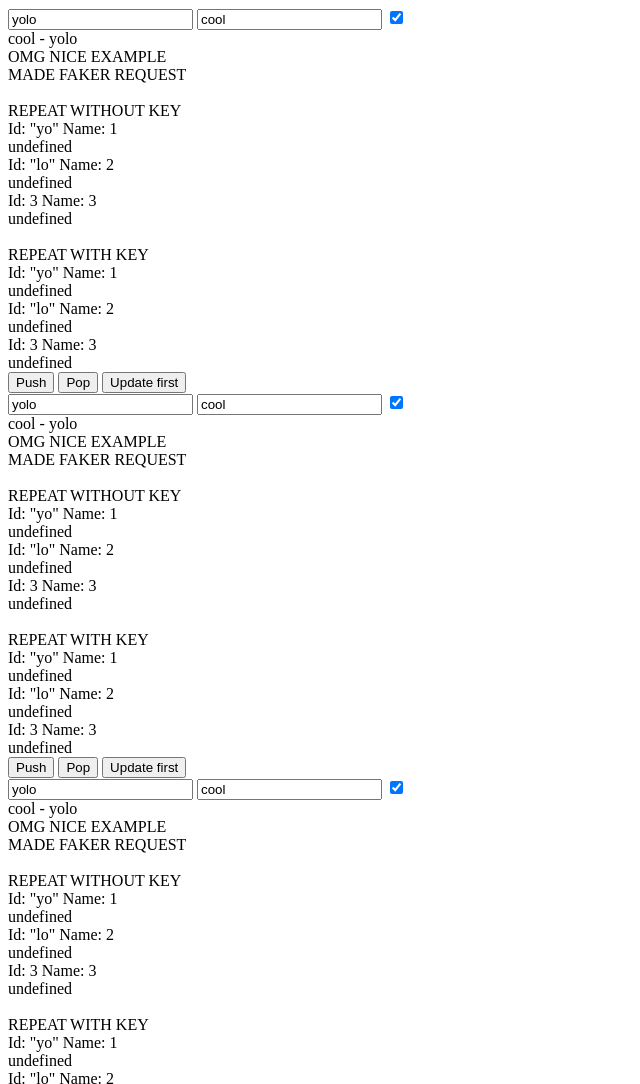
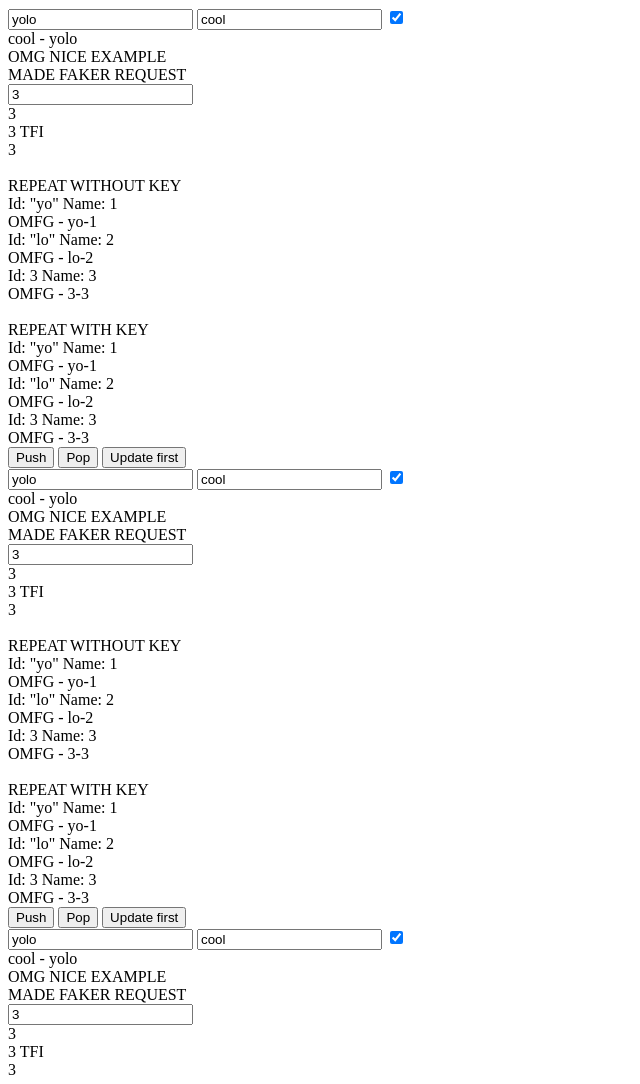
Before and after one commit to stolenng/mobx-ui, a website built with webpack: page index.html in a window 1280 px wide. Shown: the top 1084 px of the page, without its empty margins (0-640 px from the left). Built offline with nearby package versions, Linux system fonts and the light colour scheme; files whose address does not match are found by name.

Commit message:
support dotted access variables and functions in both bindings

```diff
--- a/common/common.js
+++ b/common/common.js
@@ -86,7 +86,7 @@ export const bindingRegex = new RegExp('{(.*?)}');
 export const functionParamsRegex = new RegExp('\\((.*?)\\)');
 export const libraryPrefix = `mob`;
 
-export const getLibraryEventName = (eventName) => `${libraryPrefix}-${eventName}`;
+export const getLibraryEventName = (eventName) => `${libraryPrefix}-on-${eventName}`;
 
 export const Attributes = {
     Template: `${libraryPrefix}-template`,
--- a/common/helpers.js
+++ b/common/helpers.js
@@ -1,4 +1,4 @@
-import {bindingRegex, functionParamsRegex} from "./common";
+import {bindingRegex, functionParamsRegex, libraryPrefix} from "./common";
 
 export const extractVariableFromDottedString = (varName, items) => {
     const split = varName.split('.');
@@ -18,7 +18,7 @@ export const checkIfParamsInStringFunctionString = (functionString, contextValue
         functionString,
         functionParamsRegex,
         (results) => results.length ? results[0].split(',') : []
-    );
+    ).filter(Boolean);
 
     const hasParams = variablesList.length > 0;
     const params = [];
@@ -37,12 +37,27 @@ export const checkIfParamsInStringFunctionString = (functionString, contextValue
 export const getFunctionNameFromString = (functionString) => functionString.split('(')[0];
 
 export const getVariableInCurlyBracelets = (valueString, items) => {
-    const stater = valueString.split('.')[0];
-    const query = valueString.split('.').splice(1);
-    let itemToShow = items[valueString] ? items[valueString] : items[stater];
-    query.forEach(entry => {
-        itemToShow = itemToShow[entry.toString()];
-    });
+    const isFunction = valueString.indexOf('(') !== -1;
+    let itemToShow;
+
+    if (!isFunction) {
+        const stater = valueString.split('.')[0];
+        const query = valueString.split('.').splice(1);
+        itemToShow = items[valueString] ? items[valueString] : items[stater];
+        query.forEach(entry => {
+            itemToShow = itemToShow[entry.toString()];
+        });
+    } else {
+        // handle func
+        const funcName = getFunctionNameFromString(valueString);
+        const {hasParams, params} = checkIfParamsInStringFunctionString(valueString, items, null);
+
+        if (hasParams) {
+            itemToShow = items[funcName](...params);
+        } else {
+            itemToShow = items[funcName]();
+        }
+    }
 
     return itemToShow;
 }
@@ -78,20 +93,40 @@ export const getInjectedValuesInText = (text, item) => {
     return text;
 };
 
-
 export const getInjectedText = (text, items) => {
     const results = getVariablesListFromText(text);
 
     results.forEach(result => {
         const itemToShow = getVariableInCurlyBracelets(result, items);
 
+        if (result.indexOf('(') !== -1) {
+            result = result.replace (',', ', ');
+        }
+
         text = text.replace(`{${result}}`, itemToShow);
     });
 
-    const initialValuablesName = results.map(result => result.split('.')[0]);
+    const fullVariableNames = results.map(result => result.split('.')[0]);
+    let functionParams = [];
+
+    for (const result of results) {
+        if (result.indexOf('(') !== -1 ) {
+            const splitString = result.split('(');
+
+            splitString.splice(0, 1);
+
+            functionParams.push(
+                ...splitString.join().replace(')', '').split(',')
+            )
+        }
+    }
+
+    functionParams = functionParams.filter(Boolean);
 
     return {
-        variableNames: initialValuablesName,
+        functionParams,
+        variableNames: fullVariableNames,
+        originalNames: results,
         text: text
     }
 }
@@ -125,12 +160,15 @@ export const updateElementAttributesByItem = ({domElement, item}) => {
 
 
 export const generateId = () => {
-    function chr4(){
+    function chr4() {
         return Math.random().toString(16).slice(-4);
     }
+
     return chr4() + chr4() +
         '-' + chr4() +
         '-' + chr4() +
         '-' + chr4() +
         '-' + chr4() + chr4() + chr4();
 }
+
+export const isFunction = (text) => text.includes('(') === true || text.includes(')') === true;
--- a/common/mobx-helpers.js
+++ b/common/mobx-helpers.js
@@ -1,6 +1,5 @@
 import {observe} from "mobx";
 import {libraryPrefix} from "./common";
-
 
 export const watchValue = (items, valueToWatch, fn) => {
     try {
--- a/core/bindings.js
+++ b/core/bindings.js
@@ -1,5 +1,8 @@
 import {Attributes} from "../common/common";
-import {getInjectedText} from "../common/helpers";
+import {
+    extractVariableFromDottedString,
+    getInjectedText, isFunction
+} from "../common/helpers";
 import {watchValue} from "../common/mobx-helpers";
 
 export const attachBindings = ({domElem, contextValues}) => {
@@ -10,33 +13,74 @@ export const attachBindings = ({domElem, contextValues}) => {
         let valueToBind = domElem.getAttribute(Attributes.Bind);
 
         if (!valueToBind) {
-            bindMultipleValues({domElem, contextValues, observersToDispose});
+            observersToDispose.push(...bindMultipleValues({domElem, contextValues}));
         } else {
-            bindSingleValue({domElem, valueToBind, contextValues, observersToDispose});
+            observersToDispose.push(...bindSingleValue({domElem, valueToBind, contextValues}));
         }
     });
 
     return observersToDispose;
 };
 
-const bindSingleValue = ({domElem, valueToBind, contextValues, observersToDispose}) => {
-    observersToDispose.push(watchValue(contextValues, valueToBind, change => {
-        domElem.textContent = change.newValue;
+const bindMultipleValues = ({domElem, contextValues}) => {
+    const observersToDispose = [];
+    const template = domElem.innerHTML;
+    const getHtmlWithValues = () => getInjectedText(template, contextValues);
+    const {text, originalNames, functionParams} = getHtmlWithValues();
+
+    [...originalNames, ...functionParams].forEach(valueToBind => {
+        if (!isFunction(valueToBind)) {
+            const isDirectValue = valueToBind.indexOf('.') === -1;
+
+            if (isDirectValue) {
+                observersToDispose.push(watchValue(contextValues[valueToBind], null, change => {
+                    domElem.innerHTML = change.newValue;
+                }));
+            } else {
+                observersToDispose.push(...bindAllNodeValues({domElem, contextValues, valueToBind, getHtmlWithValues}));
+            }
+        }
+    });
+
+    domElem.innerHTML = text;
+
+    return observersToDispose;
+};
+
+const bindSingleValue = ({domElem, contextValues, valueToBind}) => {
+    const observersToDispose = [];
+    const currentValue = extractVariableFromDottedString(valueToBind, contextValues);
+    const isDirectValue = valueToBind.indexOf('.') === -1;
+
+    if (isDirectValue) {
+        observersToDispose.push(watchValue(contextValues[valueToBind], null, change => {
+            domElem.innerHTML = change.newValue;
+        }));
+    } else {
+        const splitString = valueToBind.split('.');
+        const objectFieldToWatch = splitString.splice(-1, 1);
+        const objectToWatch = extractVariableFromDottedString(splitString.join('.'), contextValues);
+
+        observersToDispose.push(watchValue(objectToWatch, null, change => {
+            domElem.innerHTML = objectToWatch[objectFieldToWatch]
+        }));
+    }
+
+    domElem.innerHTML = currentValue;
+
+    return observersToDispose;
+};
+
+const bindAllNodeValues = ({domElem, contextValues, valueToBind, getHtmlWithValues}) => {
+    const observersToDispose = [];
+    const splitString = valueToBind.split('.');
+    splitString.splice(-1, 1);
+    const objectToWatch = extractVariableFromDottedString(splitString.join('.'), contextValues);
+
+    observersToDispose.push(watchValue(objectToWatch, null, change => {
+        const {text} = getHtmlWithValues();
+        domElem.innerHTML = text;
     }));
 
-    domElem.textContent = contextValues[valueToBind];
-};
-
-const bindMultipleValues = ({domElem, contextValues, observersToDispose}) => {
-    const template = domElem.innerHTML;
-    const {variableNames, text} = getInjectedText(template, contextValues);
-
-    variableNames.forEach(varName => {
-        observersToDispose.push(watchValue(contextValues, varName, () => {
-            const {text} = getInjectedText(template, contextValues);
-            domElem.textContent = text;
-        }));
-    });
-
-    domElem.textContent = text;
-};
+    return observersToDispose;
+}
--- a/core/templates.js
+++ b/core/templates.js
@@ -4,6 +4,10 @@ import {extractVariableFromDottedString, generateId} from "../common/helpers";
 
 const loadedTemplates = {};
 const inProcessRequests = {};
+
+export const initUiBlocks = ({domElem} = {}) => {
+    renderTemplates({domElem});
+}
 
 export const renderTemplates = async ({domElem, contextValues, customValues}) => {
     let templates = domElem ? domElem.querySelectorAll(Attributes.withBrackets(Attributes.Template)) : document.querySelectorAll(Attributes.withBrackets(Attributes.Template));
@@ -17,7 +21,7 @@ export const renderTemplates = async ({domElem, contextValues, customValues}) =>
         const templateDom = await fetchTemplate(templatePath);
 
         if (shouldRenderTemplateOfRepeat) {
-            await handleRepeatItemTemplate({template, customValues, contextValues});
+            await handleRepeatItemTemplate({template, templateDom, customValues, contextValues});
         } else {
             if (!isLoaded && !isTemplateInRepeat) {
                 await invokeUiBlocks(template, templateDom, contextValues, customValues);
@@ -40,9 +44,8 @@ const handleRepeatItemTemplate = async ({template, templateDom, customValues, co
 };
 
 const invokeUiBlocks = async (template, templateDom, contextValues, customValues) => {
-    const newElem = document.createElement('div');
-    newElem.innerHTML = templateDom;
-    template.appendChild(newElem);
+    const html = new DOMParser().parseFromString(templateDom , 'text/html');
+    template.appendChild(html.body.firstChild);
 
     const templateParams = getTemplateParams({
         template,
@@ -77,7 +80,7 @@ const fetchTemplate = (templatePath) => {
         xhr.open('GET', templatePath, true);
         xhr.onreadystatechange = function () {
             if (this.status !== 200) {
-                reject('Failed to Fetch');
+                reject('Failed to get template !', templatePath);
             }
 
             if (this.readyState === 4) {
--- a/core/ui-block.js
+++ b/core/ui-block.js
@@ -59,6 +59,10 @@ export const createUiBlock = async (name, fn, options = {}) => {
         tempObserversDisposers.push(...tempObserversDisposers);
     });
 
+    if (contextValues.afterRender && typeof contextValues.afterRender === 'function') {
+        contextValues.afterRender();
+    }
+
     // console.timeEnd(`takeByAttrAll-` + (blockId || name))
 
     return eventDisposer({elemEvents, observersToDispose});
--- a/examples/main-page.html
+++ b/examples/main-page.html
@@ -1,10 +1,14 @@
 <div mob-block="our-box">
-    <input type="text" mob-input="setTest" mob-init-value="test.name">
-    <input type="text" mob-input="setTest(test.id, test.name)" mob-init-value="test.id">
-    <input type="checkbox" mob-init-value="checkBoxBind.value" mob-change="toggleCheckbox">
-    <div mob-bind>{test.id} - {test.name}</div>
+    <input type="text" mob-on-input="setTest" mob-init-value="test.name">
+    <input type="text" mob-on-input="setTest(test.id, test.name)" mob-init-value="test.id">
+    <input type="checkbox" mob-init-value="checkBoxBind.value" mob-on-change="toggleCheckbox">
+    <div mob-class="" mob-bind>{test.id} - {test.name}</div>
     <div mob-bind="stringBind"></div>
     <div mob-bind="fakeData"></div>
+    <input type="text" mob-on-input="setDeepItem" mob-init-value="deepItem.item.item.id">
+    <div mob-bind="deepItem.item.item.id"></div>
+    <div mob-bind>{deepItem.item.item.id} TFI</div>
+    <div mob-bind>{getText(deepItem.item.item.id, deepItem.item)}</div>
     <br>
     <label for="">REPEAT WITHOUT KEY</label>
     <div mob-repeat="items">
@@ -12,7 +16,7 @@
             <span>Id: {item.id}</span>
             <span>Name: {item.name}</span>
             <template
-                    mob-click="remove(item)"
+                    mob-on-click="remove(item)"
                     mob-param-id="item.id"
                     mob-param-name="item.name"
                     mob-param-item="item"
@@ -27,7 +31,7 @@
             <span>Id: {item.id}</span>
             <span>Name: {item.name}</span>
             <template
-                    mob-click="remove(item)"
+                    mob-on-click="remove(item)"
                     mob-param-id="item.id"
                     mob-param-name="item.name"
                     mob-param-item="item"
--- a/examples/main-page.js
+++ b/examples/main-page.js
@@ -1,6 +1,5 @@
 import {observable} from "mobx";
 import {createUiBlock} from "../core/ui-block";
-import {renderTemplates} from "../core/templates";
 
 const fakeRequest = () => {
     return Promise.resolve("MADE FAKER REQUEST");
@@ -24,6 +23,15 @@ createUiBlock(`our-box`, async() => {
             name: 3
         }
     ]);
+    const deepItem = observable({
+        id: 1,
+        item: {
+            id: 2,
+            item: {
+                id: 3
+            }
+        }
+    })
 
     //lazy loading
     await import('./params-page/params-page');
@@ -33,7 +41,7 @@ createUiBlock(`our-box`, async() => {
 
     const fakeData = observable.box(initalData);
 
-    console.log(items)
+    console.log(deepItem)
 
     const alertMe = (e) => console.log(e, test.value);
     const remove = (e, item) => {
@@ -51,6 +59,12 @@ createUiBlock(`our-box`, async() => {
 
     const pushItem = () => items.push({id: Date.now(), name: 'OMG'});
     const updateFirst=  () => items[0].id = Date.now();
+    const setDeepItem = (e) => {
+        deepItem.item.item.id = e.target.value;
+    }
+    const getText = () => {
+        return deepItem.item.item.id;
+    }
 
     // setInterval(() => {
     //     items.push({id: Date.now()+items.length, name: 'OMFG'})
@@ -60,7 +74,15 @@ createUiBlock(`our-box`, async() => {
     // //     items[0].name = Date.now()+' YAY';
     // // }, 500);
 
+    const afterRender = () => {
+        console.log('done rendring!')
+    }
+
     return {
+        getText,
+        setDeepItem,
+        afterRender,
+        deepItem,
         updateFirst,
         toggleCheckbox,
         remove,
@@ -74,7 +96,3 @@ createUiBlock(`our-box`, async() => {
         alertMe
     }
 });
-
-renderTemplates({
-    domElem: document.body
-});
```
Also changed, not shown: index.js (+5 -6 lines).
